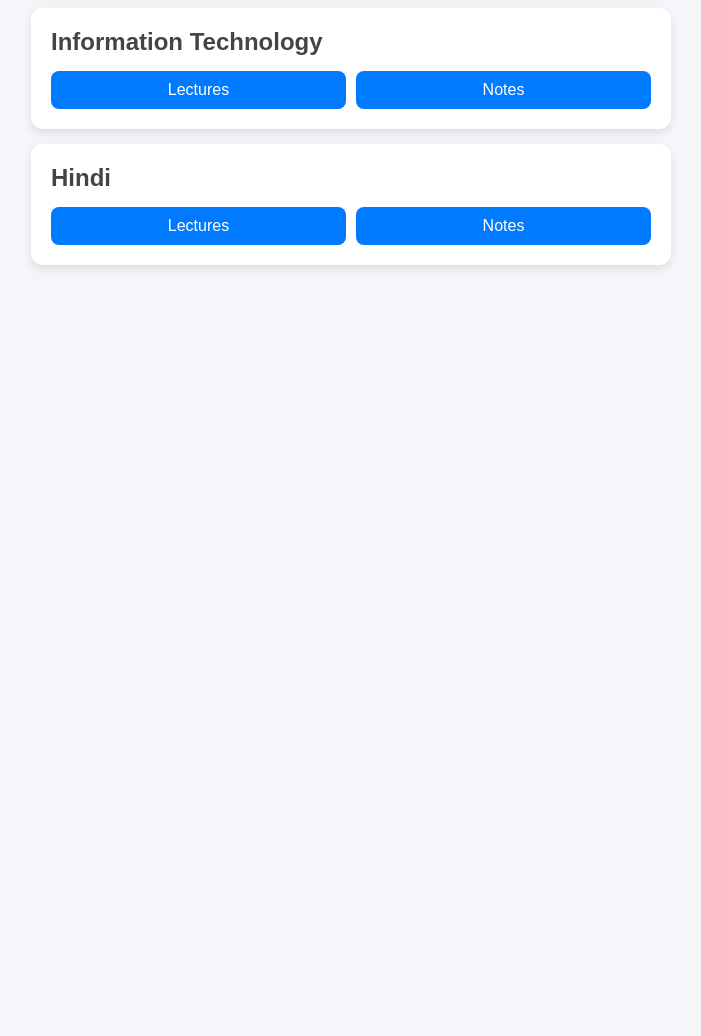
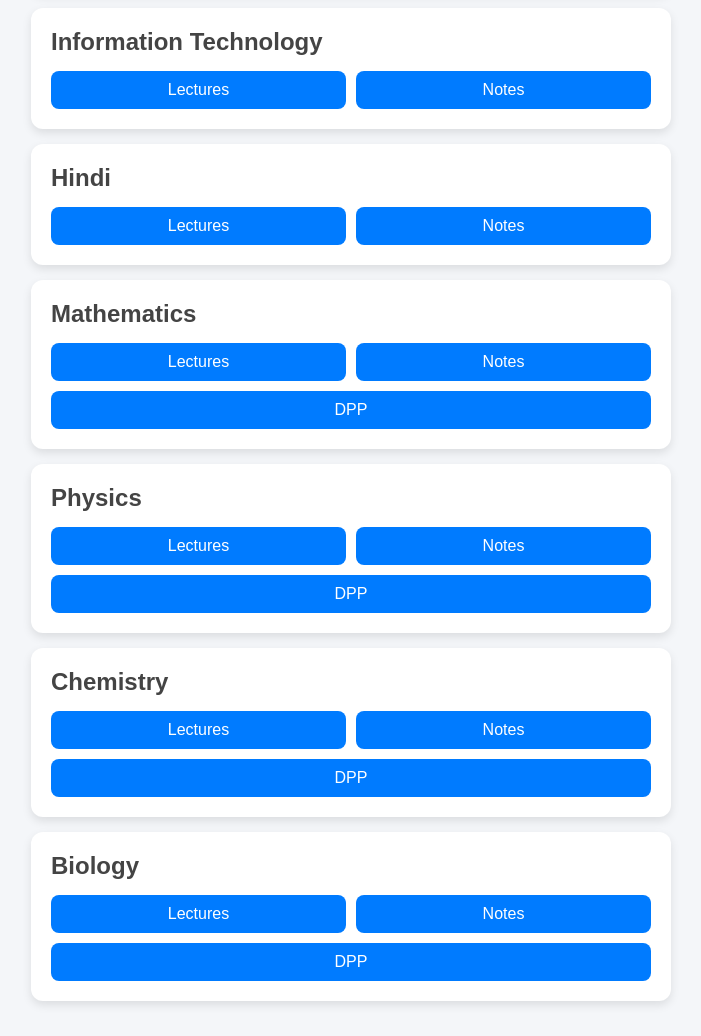
Before and after one commit to amisha2168-spec/live, a plain HTML site: page opop.html in a window 1280 px wide. Shown: the part 1133-2169 px from the top of the page, without its empty margins (289-990 px from the left). Before the commit the page ends 1433 px from the top, so only its background shows below. Drawn offline with Linux system fonts and the light colour scheme.

Commit message:
Update opop.html

```diff
--- a/opop.html
+++ b/opop.html
@@ -130,6 +130,41 @@
     </div>
   </div>
 
+  <div class="subject">
+    <h2>Mathematics</h2>
+    <div class="links">
+      <a href="https://ntx.apixwalla.workers.dev/?getdata=11Maths&type=lectures" target="_blank">Lectures</a>
+      <a href="https://ntx.apixwalla.workers.dev/?getdata=11Maths&type=notes" target="_blank">Notes</a>
+      <a href="https://ntx.apixwalla.workers.dev/?getdata=11Maths&type=dpp" target="_blank">DPP</a>
+    </div>
+  </div>
+
+  <div class="subject">
+    <h2>Physics</h2>
+    <div class="links">
+      <a href="https://ntx.apixwalla.workers.dev/?getdata=11Phy&type=lectures" target="_blank">Lectures</a>
+      <a href="https://ntx.apixwalla.workers.dev/?getdata=11Phy&type=notes" target="_blank">Notes</a>
+      <a href="https://ntx.apixwalla.workers.dev/?getdata=11Phy&type=notes" target="_blank">DPP</a>
+    </div>
+  </div>
+
+  <div class="subject">
+    <h2>Chemistry</h2>
+    <div class="links">
+      <a href="https://ntx.apixwalla.workers.dev/?getdata=11Chem&type=lectures" target="_blank">Lectures</a>
+      <a href="https://ntx.apixwalla.workers.dev/?getdata=11Chem&type=notes" target="_blank">Notes</a>
+      <a href="https://ntx.apixwalla.workers.dev/?getdata=11Chem&type=dpp" target="_blank">DPP</a>
+    </div>
+  </div>
+
+  <div class="subject">
+    <h2>Biology</h2>
+    <div class="links">
+      <a href="https://ntx.apixwalla.workers.dev/?getdata=10Maths&type=lectures" target="_blank">Lectures</a>
+      <a href="https://ntx.apixwalla.workers.dev/?getdata=10Maths&type=notes" target="_blank">Notes</a>
+      <a href="https://ntx.apixwalla.workers.dev/?getdata=10Maths&type=dpp" target="_blank">DPP</a>
+    </div>
+  </div>
 
 
 </body>
```
